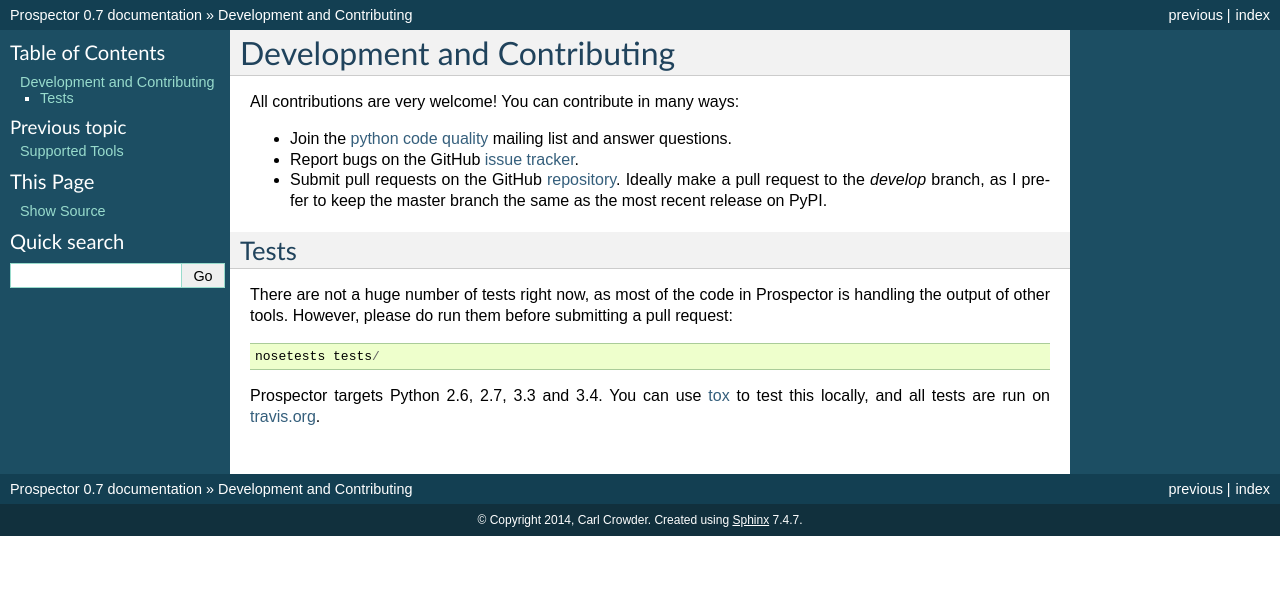
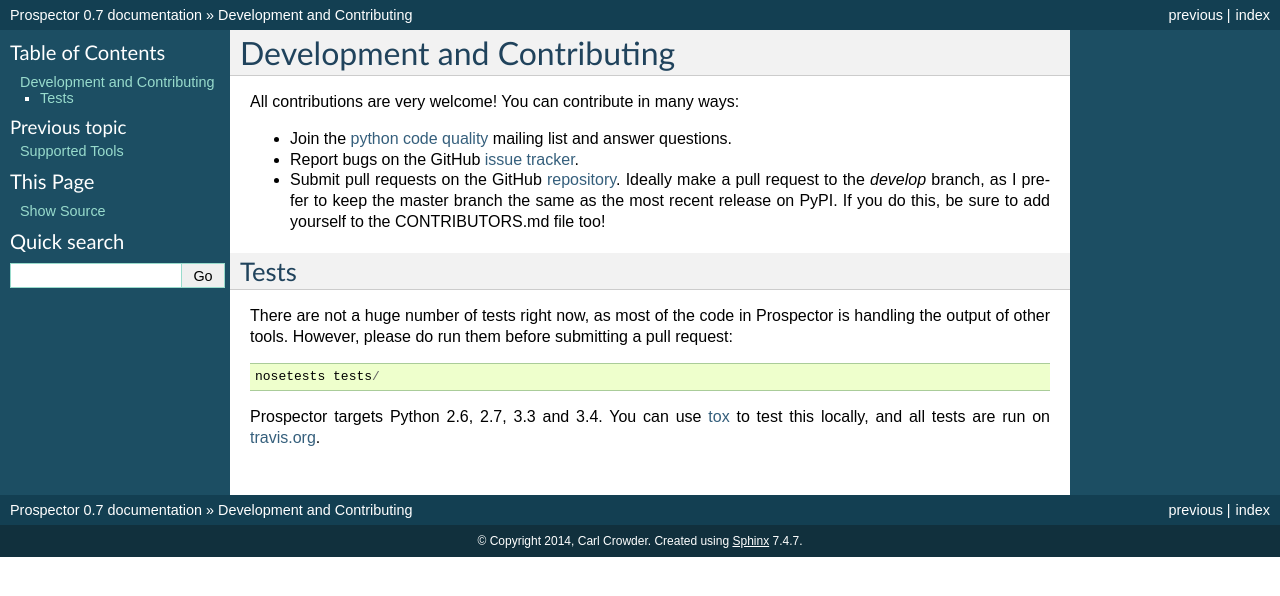
Before and after one commit to prospector-dev/prospector, a Sphinx documentation site: the page built from docs/contrib.rst, in a window 1280 px wide. Shown: the top 596 px of the page. Built offline with Sphinx 7.4.7, drawn with Linux system fonts in a browser that asks for light colours.

Commit message:
Adding note to contrib docs to get people to add themselves to the contributors file

```diff
--- a/docs/contrib.rst
+++ b/docs/contrib.rst
@@ -7,7 +7,7 @@
 
 * Report bugs on the GitHub `issue tracker`_.
 
-* Submit pull requests on the GitHub `repository`_. Ideally make a pull request to the *develop* branch, as I prefer to keep the master branch the same as the most recent release on PyPI.
+* Submit pull requests on the GitHub `repository`_. Ideally make a pull request to the *develop* branch, as I prefer to keep the master branch the same as the most recent release on PyPI. If you do this, be sure to add yourself to the CONTRIBUTORS.md file too!
 
 .. _python code quality: https://mail.python.org/mailman/listinfo/code-quality
 .. _issue tracker: https://github.com/landscapeio/prospector/issues
```
